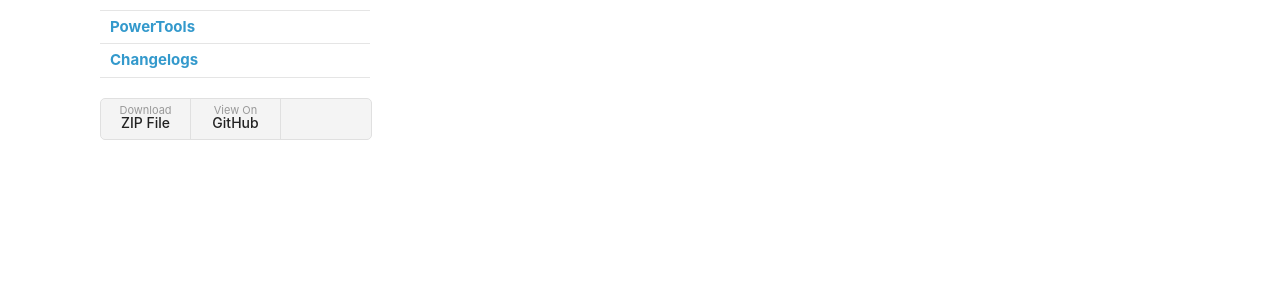
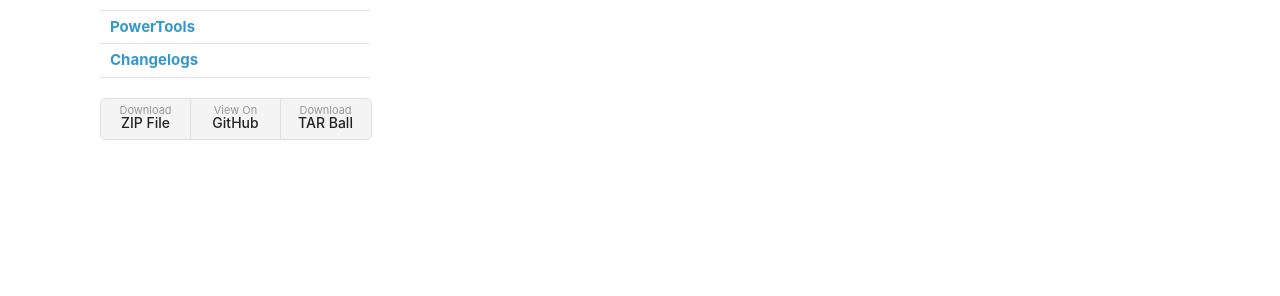
Before and after one commit to poa00/ahk-mso, a Jekyll site: the page built from docs/index.md, in a window 1280 px wide. Shown: the part 219-515 px from the top of the page. Built offline with Jekyll 4.4.1, drawn with Linux system fonts in a browser that asks for light colours; our own code applies the rules of GitHub Pages for plain Markdown files.

Commit message:
Update default.html

```diff
--- a/docs/_layouts/default.html
+++ b/docs/_layouts/default.html
@@ -29,6 +29,7 @@
           <ul>
             <li><a href="{{ site.github.zip_url }}">Download <strong>ZIP File</strong></a></li>
             <li><a href="{{ site.github.repository_url }}">View On <strong>GitHub</strong></a></li>
+			<li><a href="{{ site.github.tar_url }}">Download <strong>TAR Ball</strong></a></li>
           </ul>
         {% endif %}
       </header>
```
